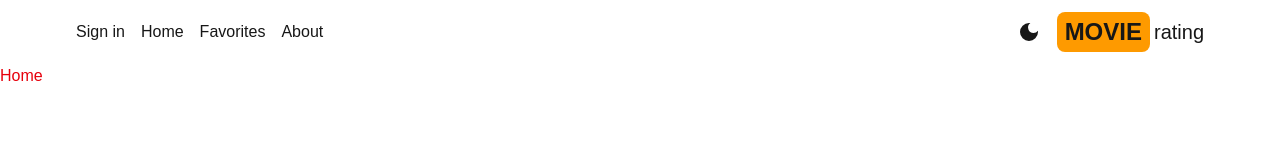
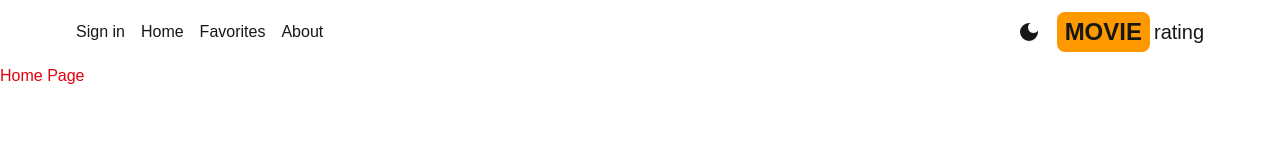
Before and after one commit to spryzn/movieapp, a Next.js app: page / in a window 1280 px wide. Shown: the top 160 px of the page. Built offline with nearby package versions, Linux system fonts and the light colour scheme; no server answers.

Commit message:
update home page text to include 'Page'

```diff
--- a/src/app/page.js
+++ b/src/app/page.js
@@ -3,7 +3,7 @@ import React from 'react'
 export default function Home() {
   return (
     <div className='text-red-600'>
-      Home
+      Home Page
     </div>
   )
 }
```
